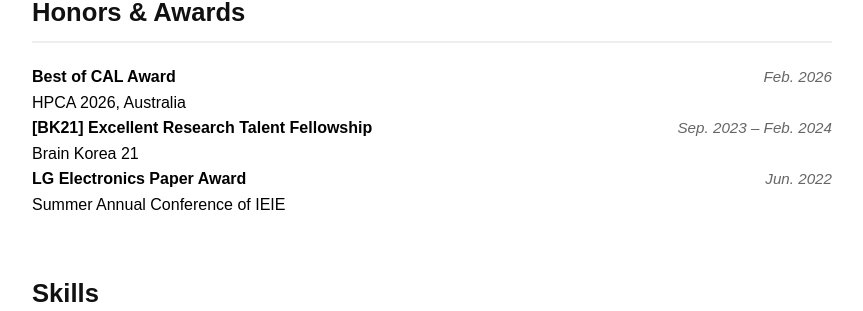
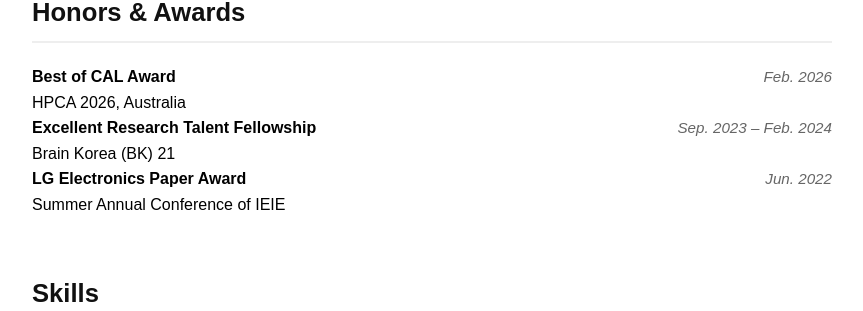
Before and after one commit to bsm1244/bsm1244.github.io, a Jekyll site: the page built from index.md, in a window 1280 px wide and 900 px high, scrolled down 1634 px. Shown: the part 353-664 px from the top of the window, without its empty margins (208-1071 px from the left). Built offline with Jekyll 4.4.1, drawn with Linux system fonts in a browser that asks for light colours.

Commit message:
reconstruct

```diff
--- a/index.md
+++ b/index.md
@@ -280,10 +280,10 @@ title: Seungmin Baek
 
 <div class="item-item">
   <div class="item-row">
-    <strong>[BK21] Excellent Research Talent Fellowship</strong>
+    <strong>Excellent Research Talent Fellowship</strong>
     <span class="item-date">Sep. 2023 – Feb. 2024</span>
   </div>
-  <span class="item-desc">Brain Korea 21</span>
+  <span class="item-desc">Brain Korea (BK) 21</span>
 </div>
 
 <div class="item-item">
```
